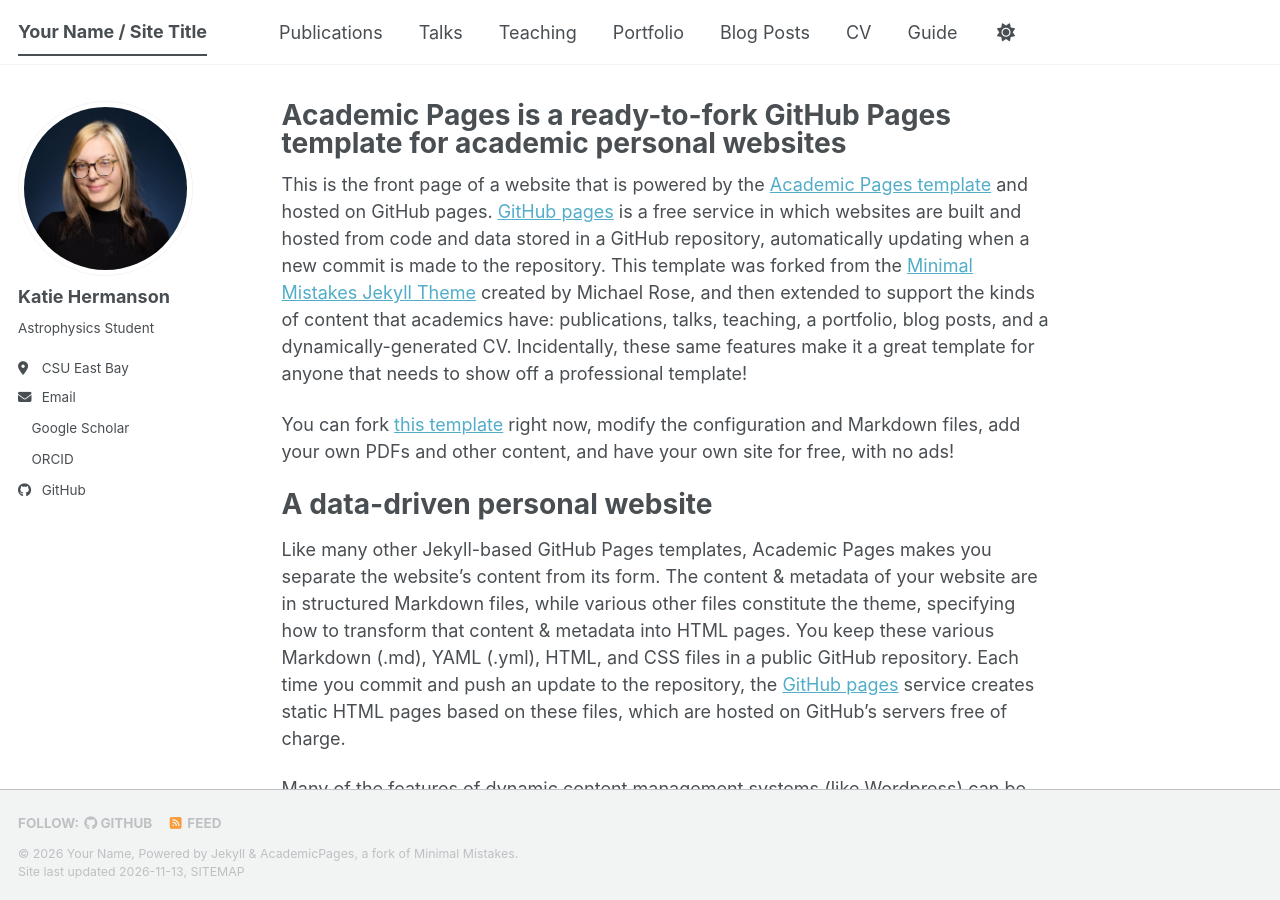
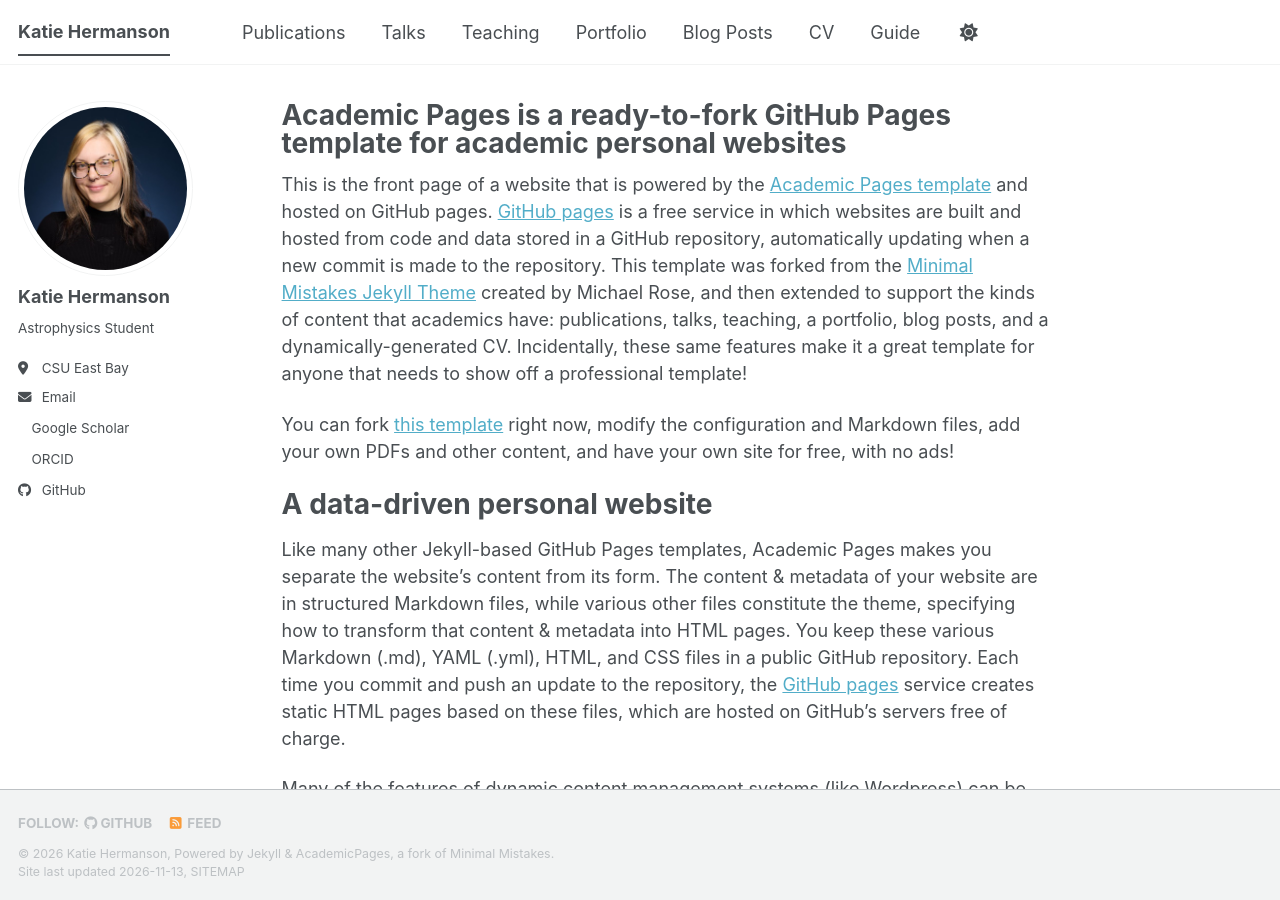
Before and after one commit to katiehermanson/katiehermanson.github.io, a Jekyll site: the page built from _pages/about.md, in a window 1280 px wide and 900 px high. Built offline with Jekyll 4.4.1, drawn with Linux system fonts in a browser that asks for light colours; a script bundle is joined from its source files by our own code; a style sheet for code colours, icons or effects is not loaded.

Commit message:
Update _config.yml

```diff
--- a/_config.yml
+++ b/_config.yml
@@ -9,10 +9,10 @@
 # Basic Site Settings
 locale                   : "en-US"
 site_theme               : "default" # The available themes options are "default", "air", "sunrise", "mint", "dirt" and "contrast"
-title                    : "Your Name / Site Title"
+title                    : "Katie Hermanson"
 title_separator          : "-"
-name                     : &name "Your Name"
-description              : &description "Your Name's academic portfolio"   # Update this with a general description of your site, this is the default if not overridden by a page
+name                     : &name "Katie Hermanson"
+description              : &description "Katie's academic portfolio"   # Update this with a general description of your site, this is the default if not overridden by a page
 url                      : https://katiehermanson.github.io # The base hostname & protocol for your site e.g. "https://[your GitHub username].github.io",
                                                            # or if you already have some other page hosted on Github then use "https://[your GitHub username].github.io/[Your Repo Name]"
 baseurl                  : "" # the subpath of your site, e.g. "/blog"
```
